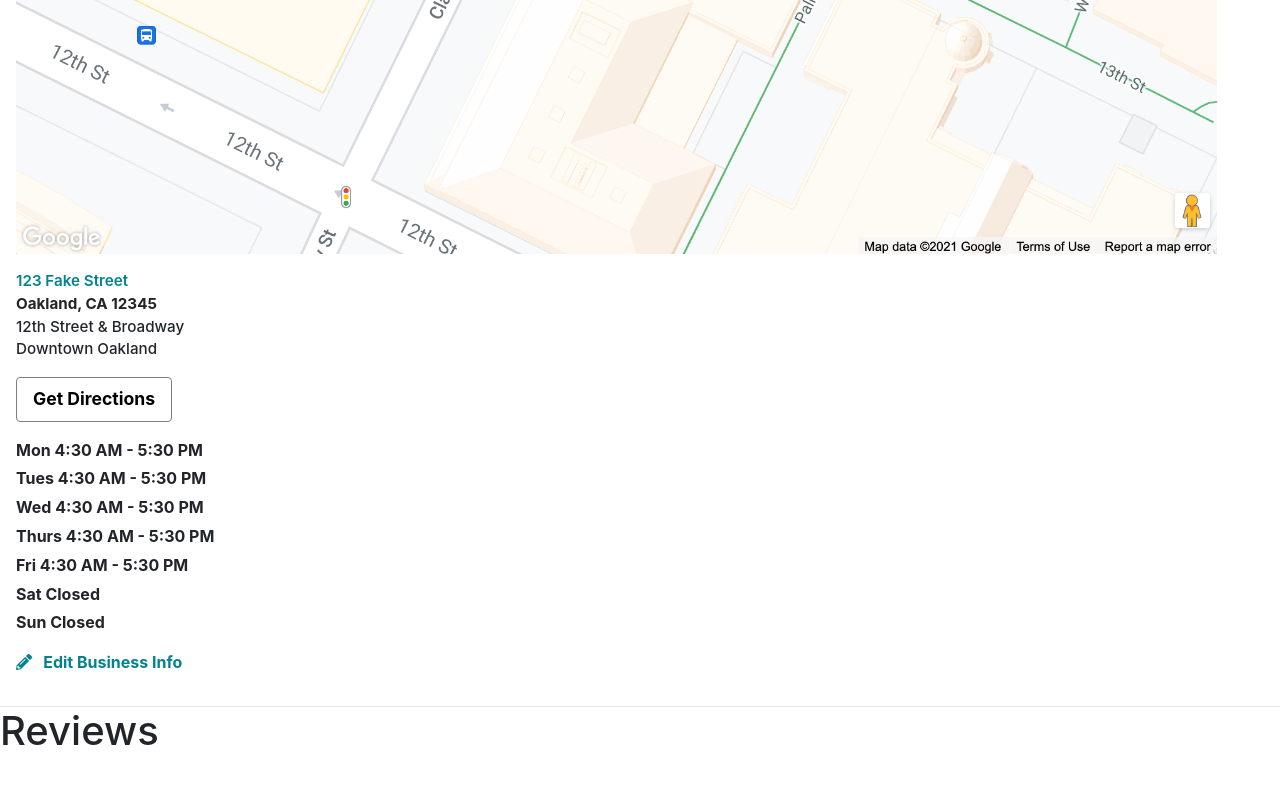
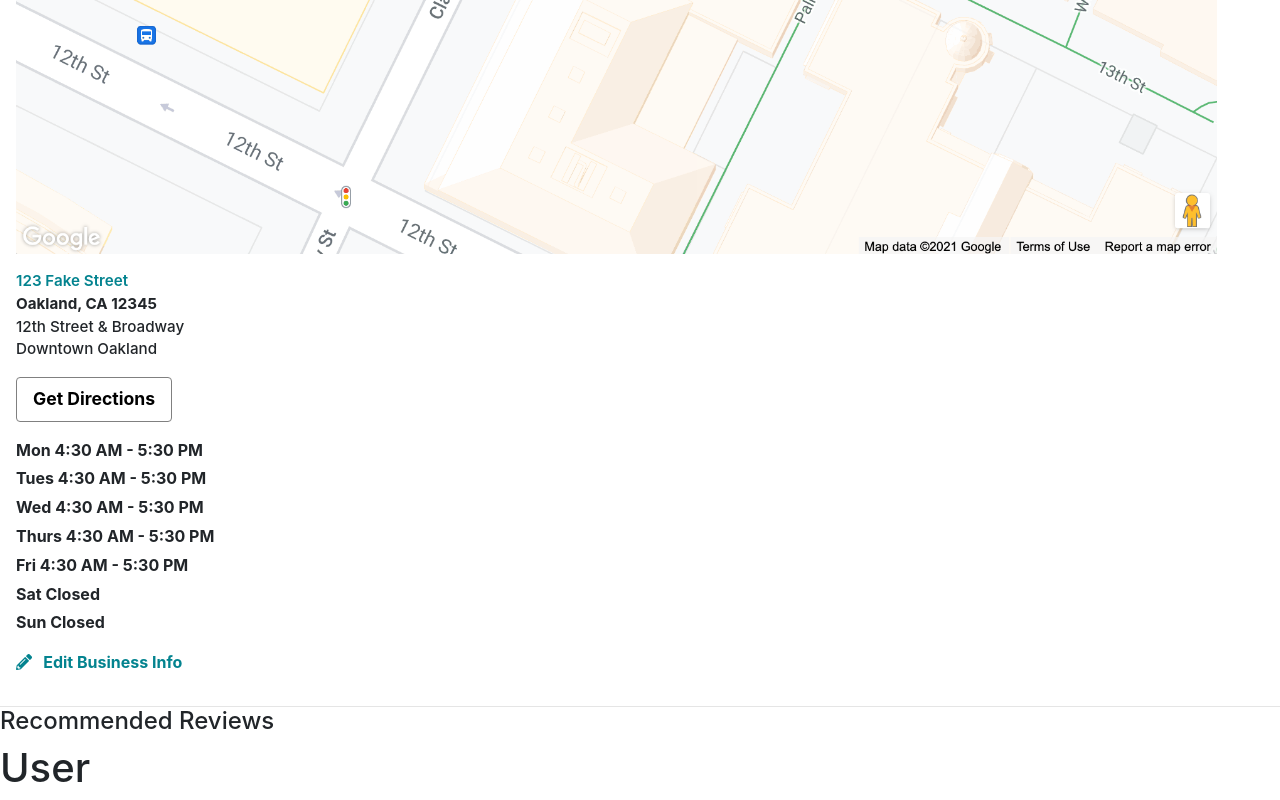
Before and after one commit to Guillermo-Martin/yelp-clone, a React (Create React App) app: page / in a window 1280 px wide. Shown: the part 3084-3884 px from the top of the page. Before the commit the page ends 3847 px from the top, so only its background shows below. Built offline with nearby package versions, Linux system fonts and the light colour scheme.

Commit message:
Create UserReview component

```diff
--- a/src/components/ReviewSection/index.js
+++ b/src/components/ReviewSection/index.js
@@ -1,16 +1,13 @@
 import React from "react";
+import UserReview from "./../UserReview";
 
 function ReviewSection() {
   return (
-    <h1>Reviews</h1>
-    // image
-    // city
-    // row of icons
-    // rating and date
-    // number of photos and check-ins
-    // review
-    // pictures user took
-    // row of buttons for "useful", "funny", "cool"
+    <section>
+      <h4>Recommended Reviews</h4>
+      <UserReview />
+    </section>
+
   );
 }
 
--- /dev/null
+++ b/src/components/UserReview/index.js
@@ -0,0 +1,19 @@
+import React from "react";
+
+function UserReview() {
+  return (
+    <div>
+      <h1>User</h1>
+      {/* // image */}
+      {/* // city */}
+      {/* // row of icons */}
+      {/* // rating and date */}
+      {/* // number of photos and check-ins */}
+      {/* // review */}
+      {/* // pictures user took */}
+      {/* // row of buttons for "useful", "funny", "cool" */}
+    </div>
+  );
+}
+
+export default UserReview;
```
